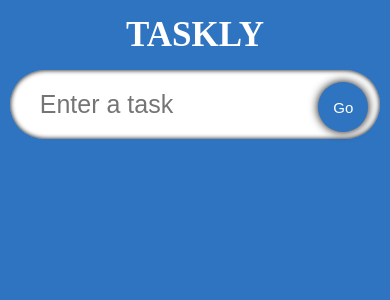
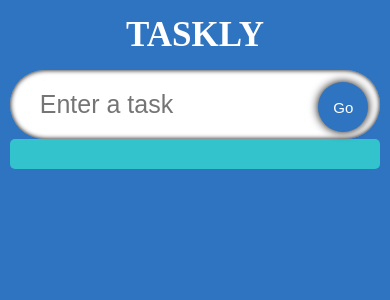
Before and after one commit to codepantha/taskly, a React (Create React App) app: page / in a window 390 px wide. Shown: the top 300 px of the page. Built offline with nearby package versions, Linux system fonts and the light colour scheme; the HTML template or start-up script is replaced by a standard one; a web font is replaced by a local one.

Commit message:
style the TodoList and TodoCard components

```diff
--- a/src/App.css
+++ b/src/App.css
@@ -1,4 +1,8 @@
 @import url("https://fonts.googleapis.com/css2?family=Neucha&display=swap");
+
+* {
+  box-sizing: border-box;
+}
 
 .App {
   width: 100vw;
--- a/src/components/styles.css
+++ b/src/components/styles.css
@@ -43,3 +43,61 @@
   transform: scale(0.8);
   box-shadow: 0 0 5px black;
 }
+
+.todos {
+  border-radius: 5px;
+  display: flex;
+  flex-direction: column;
+  width: 47.5%;
+  padding: 15px;
+  background-color: rgb(50, 195, 205);
+}
+
+.todos__single {
+  display: flex;
+  justify-content: space-between;
+  align-items: center;
+  border-radius: 5px;
+  padding: 20px;
+  margin-top: 15px;
+  background-image: url("https://img.freepik.com/free-photo/crumpled-yellow-paper-background-close-up_60487-2390.jpg?size=626&ext=jpg");
+  transition: 0.2s;
+}
+
+.todos__single--text {
+  flex: 1;
+  padding: 5px;
+  border: none;
+  font-size: 20px;
+}
+
+.icon {
+  margin-left: 10px;
+  font-size: 24px;
+  cursor: pointer;
+}
+
+@media (max-width: 1200px) {
+  .todos {
+    flex-direction: row;
+    flex-wrap: wrap;
+    justify-content: space-around;
+  }
+
+  .todos__single {
+    width: 45%;
+  }
+}
+
+@media (max-width: 700px) {
+  .input {
+    width: 95%;
+  }
+  .todos {
+    width: 95%;
+    margin-bottom: 10px;
+  }
+  .todos__single {
+    width: 100%;
+  }
+}
```
